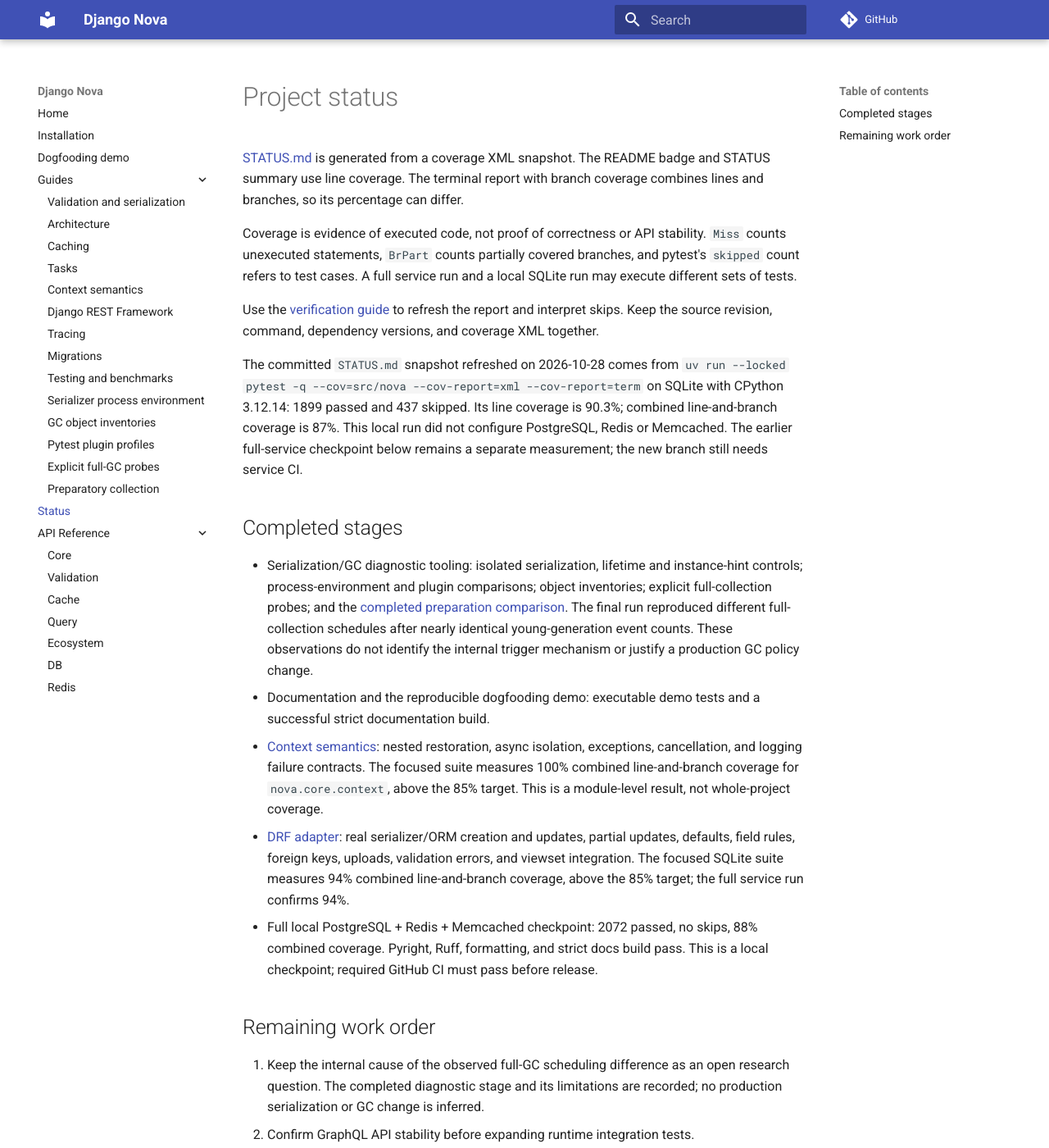
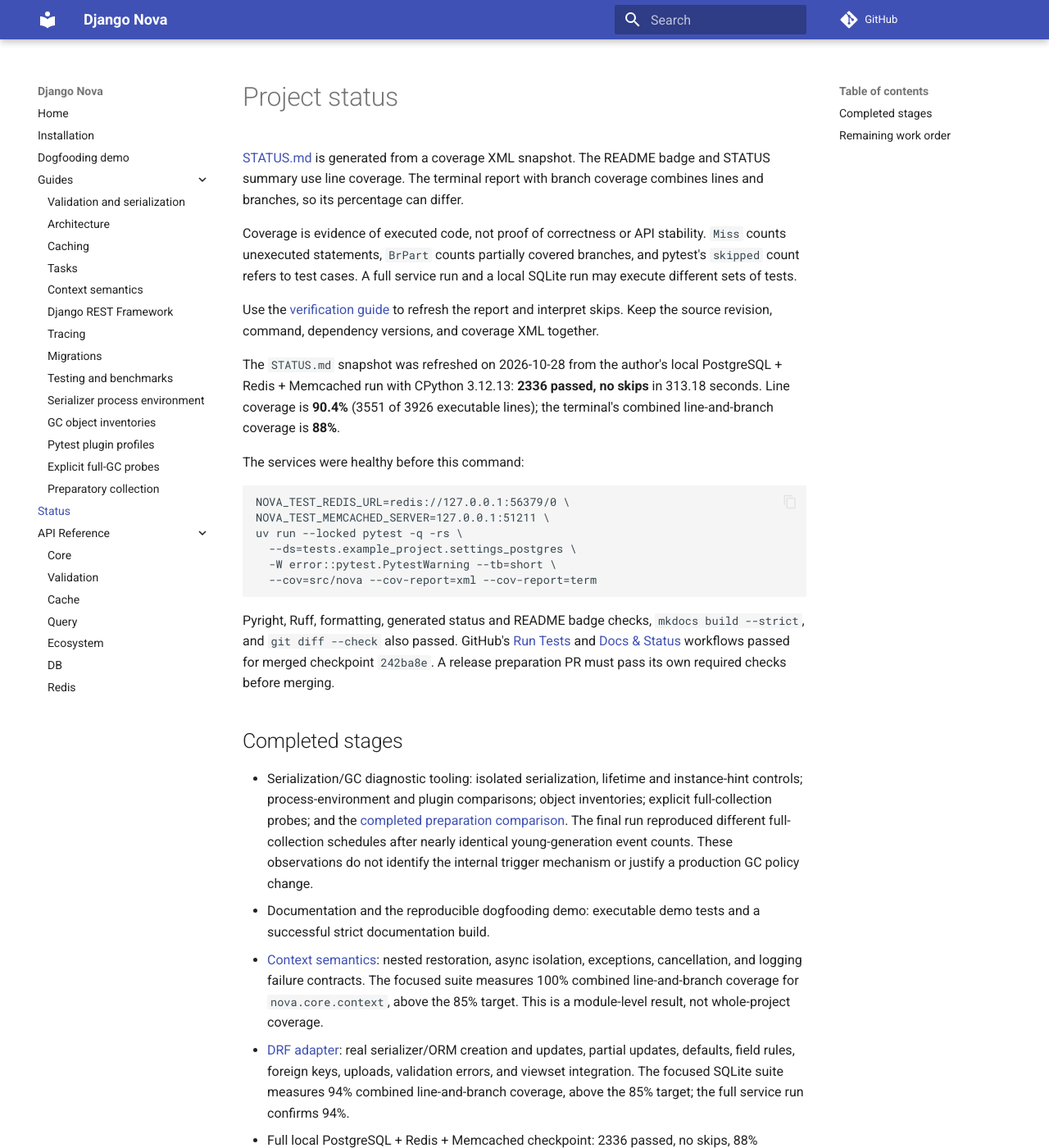
Before and after one commit to Artem7898/django-nova, an MkDocs documentation site: the page built from docs/status.md, in a window 1280 px wide and 1400 px high. Shown: the whole window at 82% size. Built offline with MkDocs 1.6.1 and Material for MkDocs 9.7.7, drawn with Linux system fonts in a browser that asks for light colours; comment, search, counter and statistics services are not loaded; some of the changed text lies outside the part shown.

````diff
--- a/docs/status.md
+++ b/docs/status.md
@@ -13,12 +13,28 @@ SQLite run may execute different sets of tests.
 Use the [verification guide](testing.md) to refresh the report and interpret skips.
 Keep the source revision, command, dependency versions, and coverage XML together.
 
-The committed `STATUS.md` snapshot refreshed on 2026-10-28 comes from
-`uv run --locked pytest -q --cov=src/nova --cov-report=xml --cov-report=term`
-on SQLite with CPython 3.12.14: 1899 passed and 437 skipped. Its line coverage
-is 90.3%; combined line-and-branch coverage is 87%. This local run did not
-configure PostgreSQL, Redis or Memcached. The earlier full-service checkpoint
-below remains a separate measurement; the new branch still needs service CI.
+The `STATUS.md` snapshot was refreshed on 2026-10-28 from the author's local
+PostgreSQL + Redis + Memcached run with CPython 3.12.13: **2336 passed, no skips**
+in 313.18 seconds. Line coverage is **90.4%** (3551 of 3926 executable lines);
+the terminal's combined line-and-branch coverage is **88%**.
+
+The services were healthy before this command:
+
+```bash
+NOVA_TEST_REDIS_URL=redis://127.0.0.1:56379/0 \
+NOVA_TEST_MEMCACHED_SERVER=127.0.0.1:51211 \
+uv run --locked pytest -q -rs \
+  --ds=tests.example_project.settings_postgres \
+  -W error::pytest.PytestWarning --tb=short \
+  --cov=src/nova --cov-report=xml --cov-report=term
+```
+
+Pyright, Ruff, formatting, generated status and README badge checks,
+`mkdocs build --strict`, and `git diff --check` also passed. GitHub's
+[Run Tests](https://github.com/Artem7898/django-nova/actions/runs/40627666779) and
+[Docs & Status](https://github.com/Artem7898/django-nova/actions/runs/40627666819)
+workflows passed for merged checkpoint `242ba8e`. A release preparation PR
+must pass its own required checks before merging.
 
 ## Completed stages
 
@@ -39,7 +55,7 @@ below remains a separate measurement; the new branch still needs service CI.
   defaults, field rules, foreign keys, uploads, validation errors, and viewset
   integration. The focused SQLite suite measures 94% combined line-and-branch
   coverage, above the 85% target; the full service run confirms 94%.
-- Full local PostgreSQL + Redis + Memcached checkpoint: 2072 passed, no skips,
+- Full local PostgreSQL + Redis + Memcached checkpoint: 2336 passed, no skips,
   88% combined coverage. Pyright, Ruff, formatting, and strict docs build pass.
   This is a local checkpoint; required GitHub CI must pass before release.
 
--- a/pyproject.toml
+++ b/pyproject.toml
@@ -4,7 +4,7 @@ build-backend = "hatchling.build"
 
 [project]
 name = "django-nova"
-version = "0.6.3"
+version = "0.6.4"
 description = "Production-oriented Django infrastructure toolkit: typed models, schema-driven validation, query planning, caching, and observability"
 readme = "README.md"
 license = { text = "MIT" }
--- a/src/nova/__init__.py
+++ b/src/nova/__init__.py
@@ -4,7 +4,7 @@ from __future__ import annotations
 
 from typing import TYPE_CHECKING, Any
 
-__version__ = "0.6.3"
+__version__ = "0.6.4"
 __all__ = [
     "CacheBackend",
     "NovaConfig",
````
Also changed, not shown: CHANGELOG.md (+25 -0 lines), 1 other file.
